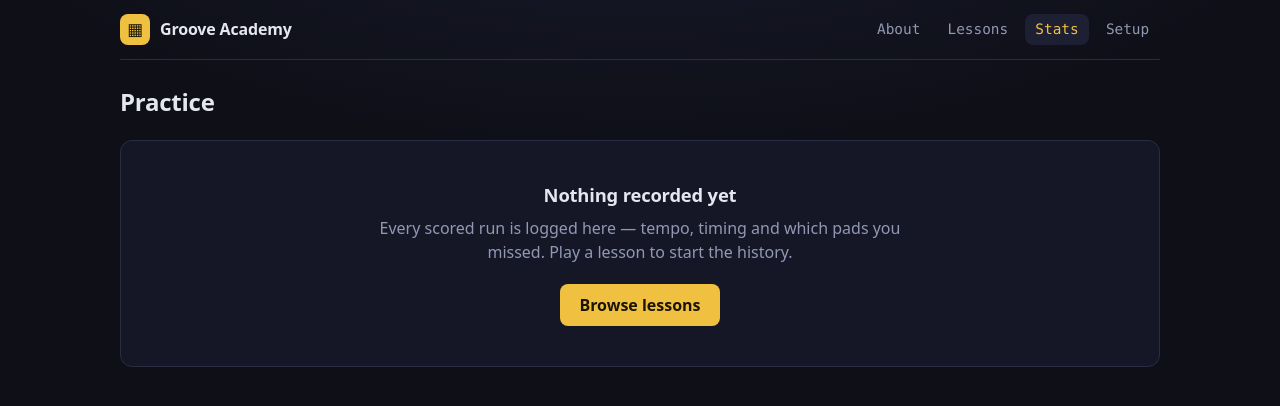
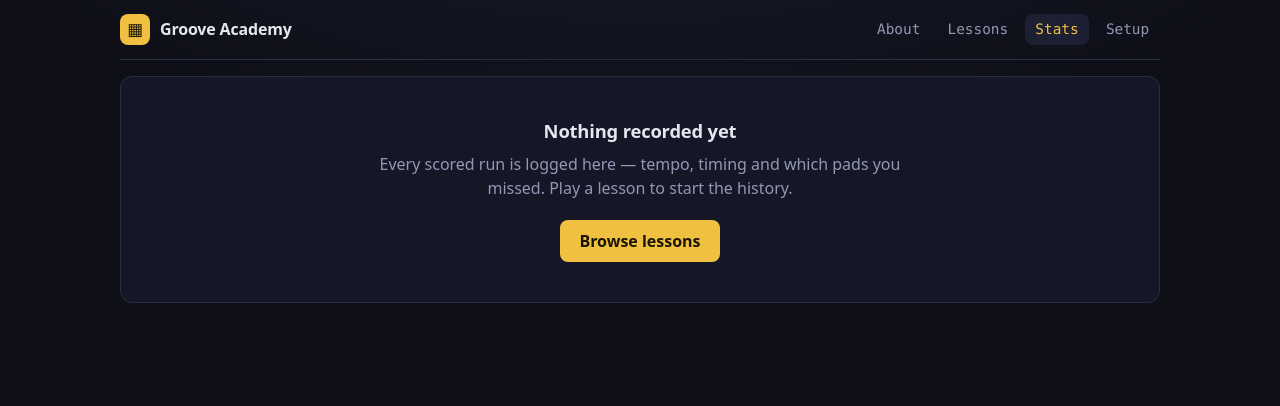
Before and after one commit to antono/groove-master, a SvelteKit app: page /stats in a window 1280 px wide. Shown: the top 406 px of the page. Built offline with nearby package versions, Linux system fonts and the light colour scheme.

Commit message:
feat(stats): open on today and drop the page title
- default the range scope to Day, seeded from the client's local today
- remove the "Practice" h1 above the filter row

```diff
--- a/src/routes/stats/+page.svelte
+++ b/src/routes/stats/+page.svelte
@@ -18,6 +18,8 @@
 	let loading = $state(true);
 
 	onMount(async () => {
+		// Today, resolved on the client so the day is the reader's local one.
+		selectedDay = dayKey(new Date());
 		sessions = await allSessions();
 		loading = false;
 	});
@@ -335,7 +337,8 @@
 		{ label: '1y', value: 365 },
 		{ label: 'All', value: 0 }
 	];
-	let range = $state<Range>(90);
+	// Today by default: the page opens on the session you just played.
+	let range = $state<Range>('day');
 
 	// 'day' with nothing selected would scope everything to nothing, so the mode
 	// only counts as on once a day is actually picked.
@@ -508,8 +511,6 @@
 <svelte:head>
 	<title>Groove Academy — Practice stats</title>
 </svelte:head>
-
-<h1>Practice</h1>
 
 {#if loading}
 	<p class="muted">Loading your history…</p>
```
